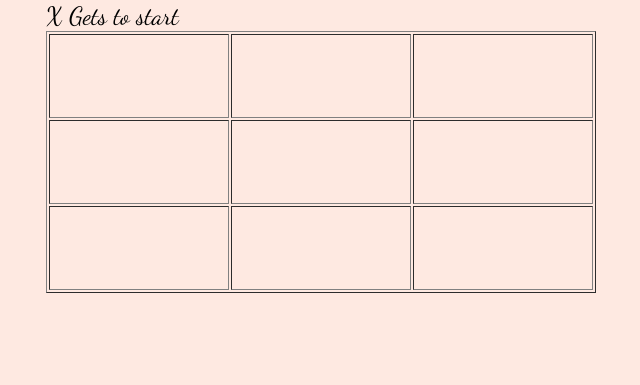
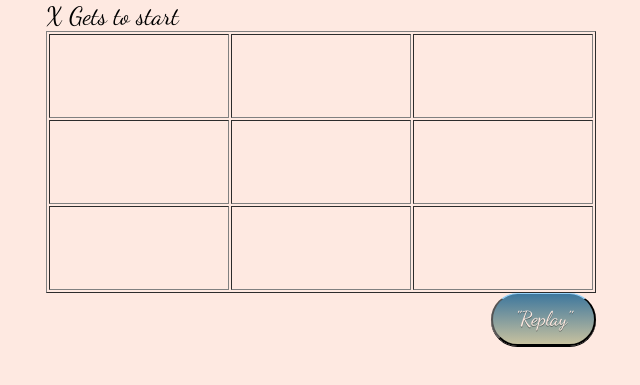
Before and after one commit to vesmasina/TicTacToe, a plain HTML site: page index.html in a window 1280 px wide. Shown: the part 81-466 px from the top of the page, without its empty margins (319-959 px from the left). Drawn offline with Linux system fonts and the light colour scheme.

Commit message:
dodala gumb za dizajn

```diff
--- a/index.html
+++ b/index.html
@@ -28,6 +28,7 @@
         <td class="Square" id="s9" onclick="nextMove(this)"></td>
     </tr>
 </table>
+<button class="button">"Replay"</button>
 </body>
 
 </html>
--- a/styles.css
+++ b/styles.css
@@ -25,3 +25,35 @@ h1 {
 .Table {
     width:100%
 }
+.button {
+    float: right;
+    border-top: 1px solid #96d1f8;
+    background: #c7c19f;
+    background: -webkit-gradient(linear, left top, left bottom, from(#3e779d), to(#c7c19f));
+    background: -webkit-linear-gradient(top, #3e779d, #c7c19f);
+    background: -moz-linear-gradient(top, #3e779d, #c7c19f);
+    background: -ms-linear-gradient(top, #3e779d, #c7c19f);
+    background: -o-linear-gradient(top, #3e779d, #c7c19f);
+    padding: 13px 22px;
+    -webkit-border-radius: 35px;
+    -moz-border-radius: 35px;
+    border-radius: 35px;
+    -webkit-box-shadow: rgba(0,0,0,1) 0 1px 0;
+    -moz-box-shadow: rgba(0,0,0,1) 0 1px 0;
+    box-shadow: rgba(0,0,0,1) 0 1px 0;
+    text-shadow: rgba(0,0,0,.4) 0 1px 0;
+    color: #FEE9E1;
+    font-size: 20px;
+    font-family: 'Dancing Script', cursive;
+    text-decoration: none;
+    vertical-align: middle;
+    }
+ .button:hover {
+    border-top-color: #28597a;
+    background: #28597a;
+    color: #ccc;
+    }
+ .button:active {
+    border-top-color: #1b435e;
+    background: #1b435e;
+    }
```
